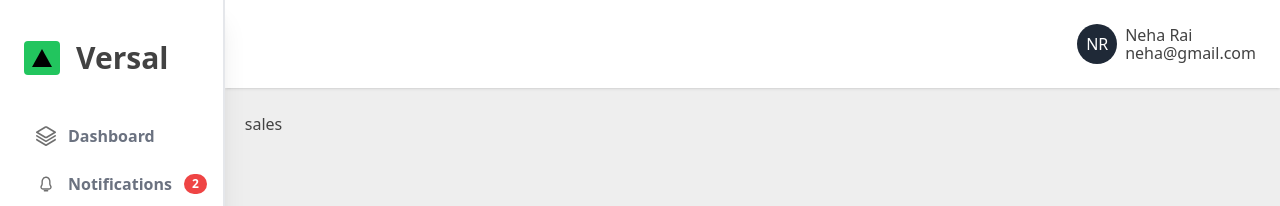
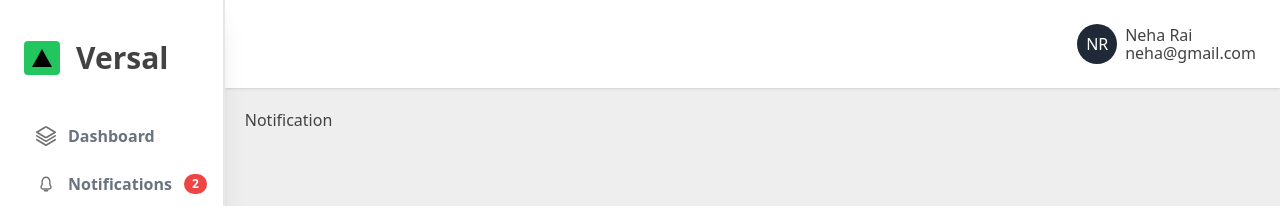
Before and after one commit to trishana7/Dashboard-React, a Next.js app: page /notifications in a window 1280 px wide. Shown: the top 206 px of the page. Built offline with nearby package versions, Linux system fonts and the light colour scheme.

Commit message:
fix: minor ui

```diff
--- a/app/layout.tsx
+++ b/app/layout.tsx
@@ -33,7 +33,7 @@ export default function RootLayout({
             <header className="flex justify-end px-8 p-4 lg:p-6 shadow bg-white mb-1 sticky top-0">
               <UserInfo />
             </header>
-            <div className="p-5">{children}</div>
+            <div className="m-5">{children}</div>
           </div>
         </div>
       </body>
--- a/app/notifications/page.tsx
+++ b/app/notifications/page.tsx
@@ -1,5 +1,5 @@
 "use client";
 
-export default function Dashboard() {
-  return <>sales</>;
+export default function Notification() {
+  return <>Notification</>;
 }
```
